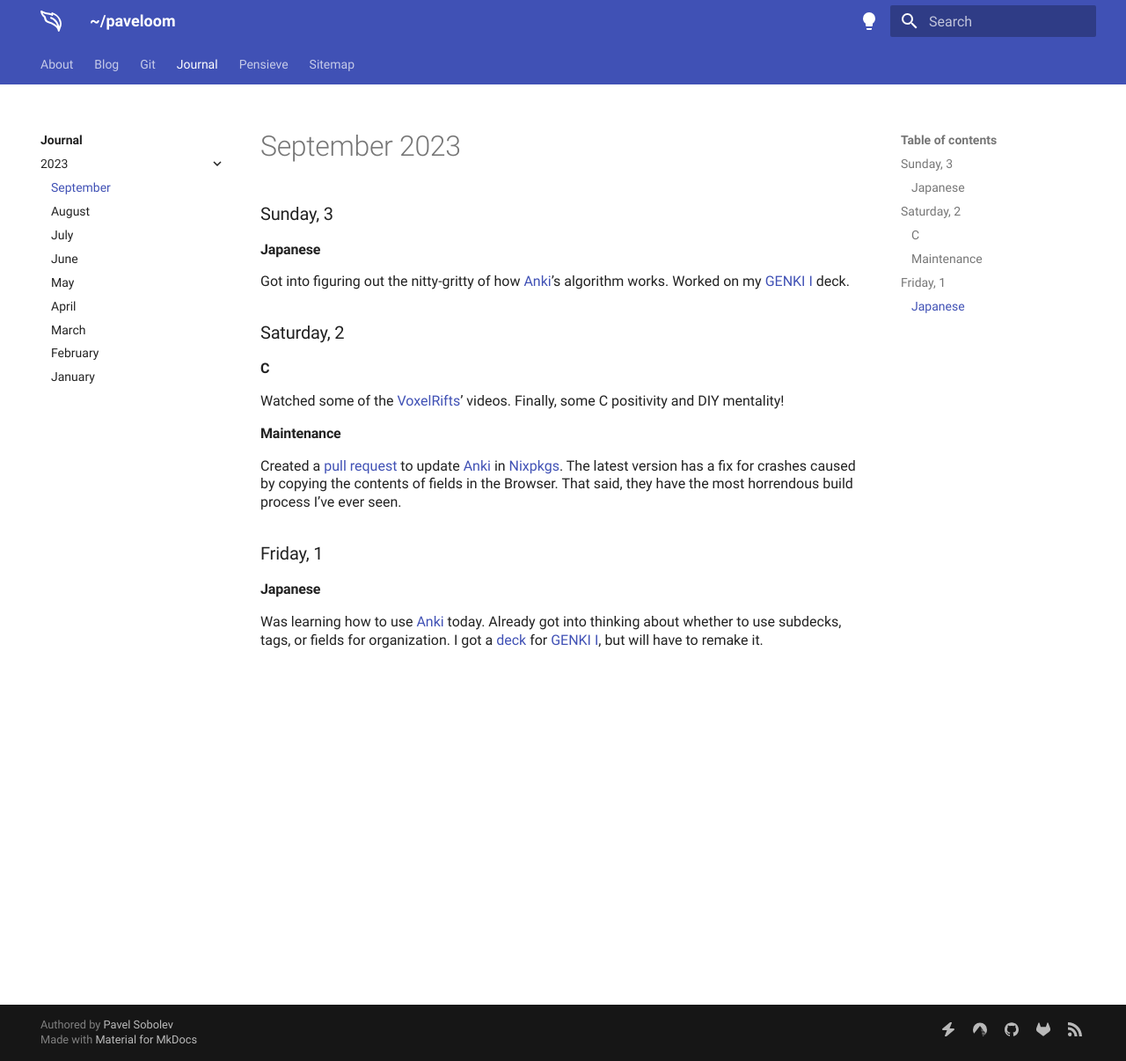
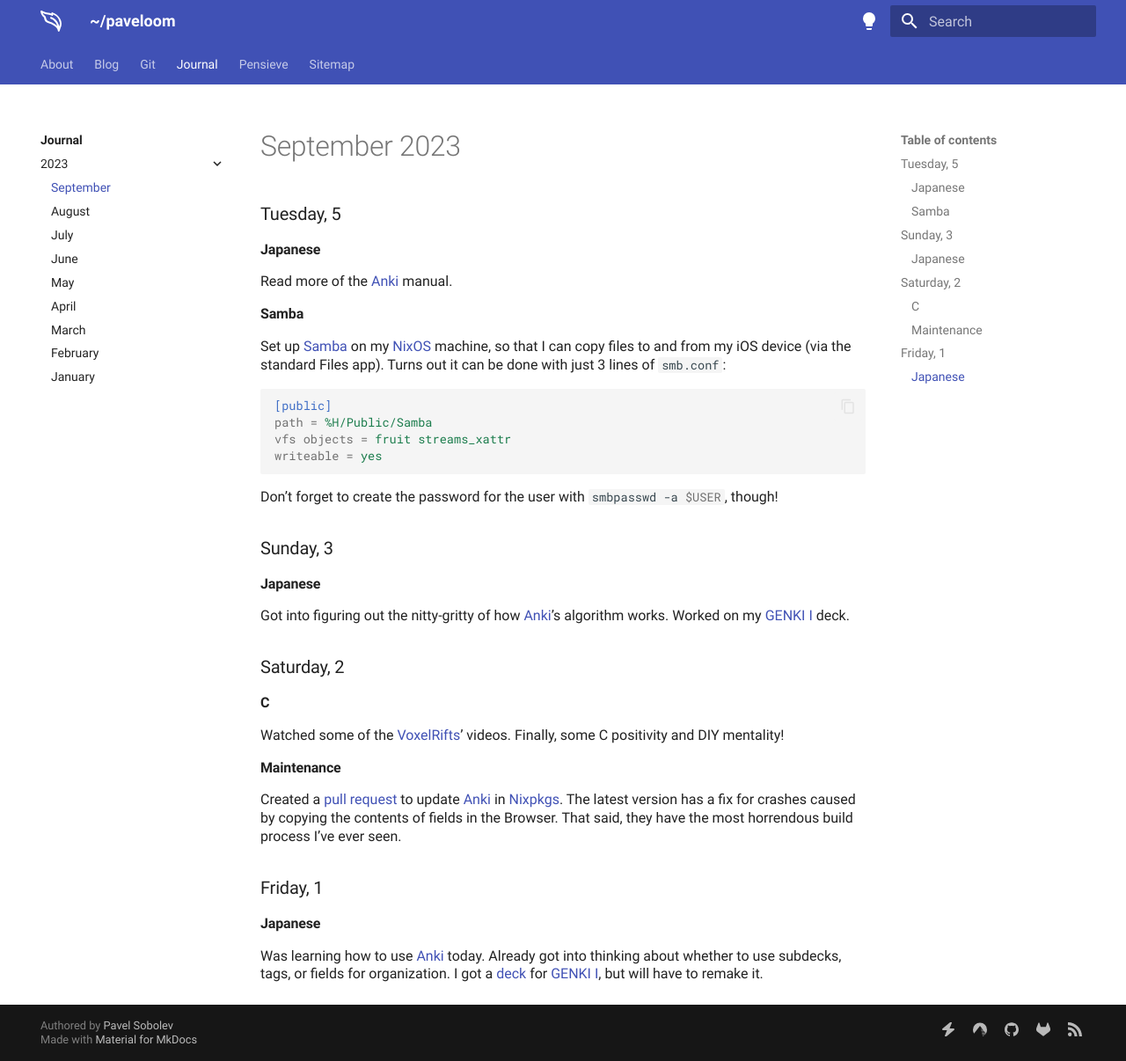
Before and after one commit to paveloom/paveloom.dev, an MkDocs documentation site: the page built from content/journal/2023/september.md, in a window 1280 px wide and 1206 px high. Shown: the whole window at 88% size. Built offline with MkDocs 1.6.1 and Material for MkDocs 9.7.7, drawn with Linux system fonts in a browser that asks for light colours.

Commit message:
Journal: add the September, 5 entry.

````diff
--- a/content/journal/2023/september.md
+++ b/content/journal/2023/september.md
@@ -1,4 +1,23 @@
 # September 2023
+
+### Tuesday, 5 {#5}
+
+#### Japanese {#5#japanese}
+
+Read more of the [Anki](https://apps.ankiweb.net) manual.
+
+#### Samba {#5#samba}
+
+Set up [Samba](https://www.samba.org) on my [NixOS](https://nixos.org) machine, so that I can copy files to and from my iOS device (via the standard Files app). Turns out it can be done with just 3 lines of `smb.conf`:
+
+```ini
+[public]
+path = %H/Public/Samba
+vfs objects = fruit streams_xattr
+writeable = yes
+```
+
+Don't forget to create the password for the user with `:::bash smbpasswd -a $USER`, though!
 
 ### Sunday, 3 {#3}
 
````
